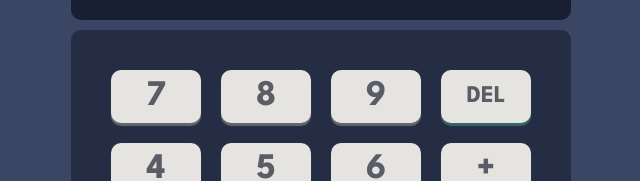
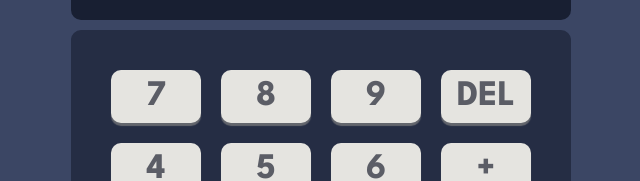
Before and after one commit to TheSonOfBat/Calculator, a React (Create React App) app: page / in a window 1280 px wide. Shown: the part 217-398 px from the top of the page, without its empty margins (319-959 px from the left). Built offline with nearby package versions, Linux system fonts and the light colour scheme.

Commit message:
Added Key Hover Effect
Had to move themeObj up a level to allow recognition of correct style on hover leave

```diff
--- a/src/App.css
+++ b/src/App.css
@@ -89,7 +89,7 @@ html,body,#root{
   top: 50%;
   left: 0px;
   cursor: pointer;
-  transition: 0.3s ease;/*Stop intial transition*/
+  transition: 0.3s ease;
   transform: translate(50%, -50%);
 }
 
@@ -134,18 +134,3 @@ html,body,#root{
   cursor: pointer;
   user-select: none;
 }
-
-.del{
-  font-size: 1.5rem;
-  display: flex;
-  flex-direction: column;
-  align-items: center;
-  justify-content: center;
-  color: white;
-  background-color: #62b5bd;
-  box-shadow: 0px 3px 1px 0px #366569;
-}
-
-.del:hover{
-  background-color: #57cdd8;
-}
--- a/src/App.js
+++ b/src/App.js
@@ -5,6 +5,32 @@ import Calculator from './Calculator';
 function App() {
   let [face, updateFace] = React.useState("");
   let [position, updatePosition] = React.useState("1");
+
+  let themeObj = {
+    "1":{
+        App: {backgroundColor: "#3b4664", color: 'white'},
+        themeSelectorInput: {backgroundColor: '#252c46'},
+        calculatorFace: {backgroundColor: '#181f32'},
+        calculatorKeypad: {backgroundColor: '#252d44'},
+        key: {backgroundColor: '#e5e4e0', color: '#5b5d66'}
+    },
+
+    "2":{
+        App: {backgroundColor: "#e6e6e6", color: '#3b3a34'},
+        themeSelectorInput: {backgroundColor: '#d4cdcd'},
+        calculatorFace: {backgroundColor: '#eeeeee'},
+        calculatorKeypad: {backgroundColor: '#d3cdcd'},
+        key: {backgroundColor: '#e5e4e0', color: '#5b5d66'}
+    },
+
+    "3":{
+        App: {backgroundColor: "#17062a", color: '#ffe53b'},
+        themeSelectorInput: {backgroundColor: '#1e0837'},
+        calculatorFace: {backgroundColor: '#1e0836'},
+        calculatorKeypad: {backgroundColor: '#1e0836'},
+        key: {backgroundColor: '#331b4d', color: '#ffe53b'}
+    }
+}
 
   function keyPress(key){
     updateFace((prev)=>prev+key)
@@ -14,8 +40,16 @@ function App() {
     updatePosition((prev)=>prev==="1"?"2":prev==="2"?"3":"1");
   }
 
+  function handleKeyEnter(key){
+    key.style.backgroundColor = "white";
+  }
+
+  function handleKeyLeave(key){
+    key.style.backgroundColor = themeObj[position]['key'].backgroundColor;
+  }
+
   return (
-    <Calculator face={face} onClick={(e)=>keyPress(e.target.innerText)} position={position} togglePosition={handleToggle}/>
+    <Calculator themeObj={themeObj} face={face} onClick={(e)=>keyPress(e.target.innerText)} position={position} togglePosition={handleToggle} hoverEnter={(e)=>handleKeyEnter(e.target)} hoverLeave={(e)=>handleKeyLeave(e.target)}/>
   );
 }
 
--- a/src/Calculator.js
+++ b/src/Calculator.js
@@ -1,33 +1,8 @@
 export default function Calculator(props){
     let toggleStyle = props.position==="1"?{backgroundColor: '#e16a62', left: '0%', transform: 'translate(50%, -50%)'}:props.position==="2"?{backgroundColor:'#f88b3e', left: '50%', transform: 'translate(-50%, -50%)'}:{backgroundColor: '#92fff9', left: '100%', transform: 'translate(-150%, -50%)'};
-    let themeObj = {
-        "1":{
-            App: {backgroundColor: "#3b4664", color: 'white'},
-            themeSelectorInput: {backgroundColor: '#252c46'},
-            calculatorFace: {backgroundColor: '#181f32'},
-            calculatorKeypad: {backgroundColor: '#252d44'},
-            key: {backgroundColor: '#e5e4e0', color: '#5b5d66'}
-        },
-
-        "2":{
-            App: {backgroundColor: "#e6e6e6", color: '#3b3a34'},
-            themeSelectorInput: {backgroundColor: '#d4cdcd'},
-            calculatorFace: {backgroundColor: '#eeeeee'},
-            calculatorKeypad: {backgroundColor: '#d3cdcd'},
-            key: {backgroundColor: '#e5e4e0', color: '#5b5d66'}
-        },
-
-        "3":{
-            App: {backgroundColor: "#17062a", color: '#ffe53b'},
-            themeSelectorInput: {backgroundColor: '#1e0837'},
-            calculatorFace: {backgroundColor: '#1e0836'},
-            calculatorKeypad: {backgroundColor: '#1e0836'},
-            key: {backgroundColor: '#331b4d', color: '#ffe53b'}
-        }
-    }
 
     return(
-        <div className="App" style={themeObj[props.position]['App']}>
+        <div className="App" style={props.themeObj[props.position]['App']}>
             <div className="calculator--container">
                         <div className="calculator--top">
                             <div className="top--logo">Ryan's Calc</div>
@@ -39,31 +14,31 @@ export default function Calculator(props){
                                         <span>2</span>
                                         <span>3</span>
                                     </div>
-                                    <div className="themeSelector--input" style={themeObj[props.position]['themeSelectorInput']}>
+                                    <div className="themeSelector--input" style={props.themeObj[props.position]['themeSelectorInput']}>
                                         <div className="themeSelector--ball" id="ball" style={toggleStyle} onClick={props.togglePosition} ></div>
                                     </div>
                                 </div>
                             </div>
                         </div>
                         <div className="calculator--main">
-                            <div className="calculator--face" id="face"  style={themeObj[props.position]['calculatorFace']}>{props.face}</div>
-                            <div className="calculator--keypad" style={themeObj[props.position]['calculatorKeypad']}>
-                                <div style={themeObj[props.position]['key']} onClick={props.onClick} className="key">7</div>
-                                <div style={themeObj[props.position]['key']} onClick={props.onClick} className="key">8</div>
-                                <div style={themeObj[props.position]['key']} onClick={props.onClick} className="key">9</div>
-                                <div style={themeObj[props.position]['key']} onClick={props.onClick} className="key del">DEL</div>
-                                <div style={themeObj[props.position]['key']} onClick={props.onClick} className="key">4</div>
-                                <div style={themeObj[props.position]['key']} onClick={props.onClick} className="key">5</div>
-                                <div style={themeObj[props.position]['key']} onClick={props.onClick} className="key">6</div>
-                                <div style={themeObj[props.position]['key']} onClick={props.onClick} className="key">+</div>
-                                <div style={themeObj[props.position]['key']} onClick={props.onClick} className="key">1</div>
-                                <div style={themeObj[props.position]['key']} onClick={props.onClick} className="key">2</div>
-                                <div style={themeObj[props.position]['key']} onClick={props.onClick} className="key">3</div>
-                                <div style={themeObj[props.position]['key']} onClick={props.onClick} className="key">-</div>
-                                <div style={themeObj[props.position]['key']} onClick={props.onClick} className="key">.</div>
-                                <div style={themeObj[props.position]['key']} onClick={props.onClick} className="key">0</div>
-                                <div style={themeObj[props.position]['key']} onClick={props.onClick} className="key">/</div>
-                                <div style={themeObj[props.position]['key']} onClick={props.onClick} className="key">x</div>
+                            <div className="calculator--face" id="face"  style={props.themeObj[props.position]['calculatorFace']}>{props.face}</div>
+                            <div className="calculator--keypad" style={props.themeObj[props.position]['calculatorKeypad']}>
+                                <div onMouseEnter={props.hoverEnter} onMouseLeave={props.hoverLeave} style={props.themeObj[props.position]['key']} onClick={props.onClick} className="key">7</div>
+                                <div onMouseEnter={props.hoverEnter} onMouseLeave={props.hoverLeave} style={props.themeObj[props.position]['key']} onClick={props.onClick} className="key">8</div>
+                                <div onMouseEnter={props.hoverEnter} onMouseLeave={props.hoverLeave} style={props.themeObj[props.position]['key']} onClick={props.onClick} className="key">9</div>
+                                <div onMouseEnter={props.hoverEnter} onMouseLeave={props.hoverLeave} style={props.themeObj[props.position]['key']} onClick={props.onClick} className="key">DEL</div>
+                                <div onMouseEnter={props.hoverEnter} onMouseLeave={props.hoverLeave} style={props.themeObj[props.position]['key']} onClick={props.onClick} className="key">4</div>
+                                <div onMouseEnter={props.hoverEnter} onMouseLeave={props.hoverLeave} style={props.themeObj[props.position]['key']} onClick={props.onClick} className="key">5</div>
+                                <div onMouseEnter={props.hoverEnter} onMouseLeave={props.hoverLeave} style={props.themeObj[props.position]['key']} onClick={props.onClick} className="key">6</div>
+                                <div onMouseEnter={props.hoverEnter} onMouseLeave={props.hoverLeave} style={props.themeObj[props.position]['key']} onClick={props.onClick} className="key">+</div>
+                                <div onMouseEnter={props.hoverEnter} onMouseLeave={props.hoverLeave} style={props.themeObj[props.position]['key']} onClick={props.onClick} className="key">1</div>
+                                <div onMouseEnter={props.hoverEnter} onMouseLeave={props.hoverLeave} style={props.themeObj[props.position]['key']} onClick={props.onClick} className="key">2</div>
+                                <div onMouseEnter={props.hoverEnter} onMouseLeave={props.hoverLeave} style={props.themeObj[props.position]['key']} onClick={props.onClick} className="key">3</div>
+                                <div onMouseEnter={props.hoverEnter} onMouseLeave={props.hoverLeave} style={props.themeObj[props.position]['key']} onClick={props.onClick} className="key">-</div>
+                                <div onMouseEnter={props.hoverEnter} onMouseLeave={props.hoverLeave} style={props.themeObj[props.position]['key']} onClick={props.onClick} className="key">.</div>
+                                <div onMouseEnter={props.hoverEnter} onMouseLeave={props.hoverLeave} style={props.themeObj[props.position]['key']} onClick={props.onClick} className="key">0</div>
+                                <div onMouseEnter={props.hoverEnter} onMouseLeave={props.hoverLeave} style={props.themeObj[props.position]['key']} onClick={props.onClick} className="key">/</div>
+                                <div onMouseEnter={props.hoverEnter} onMouseLeave={props.hoverLeave} style={props.themeObj[props.position]['key']} onClick={props.onClick} className="key">x</div>
                             </div>
                             <div className="key">RESET</div>
                             <div className="key">=</div>
```
